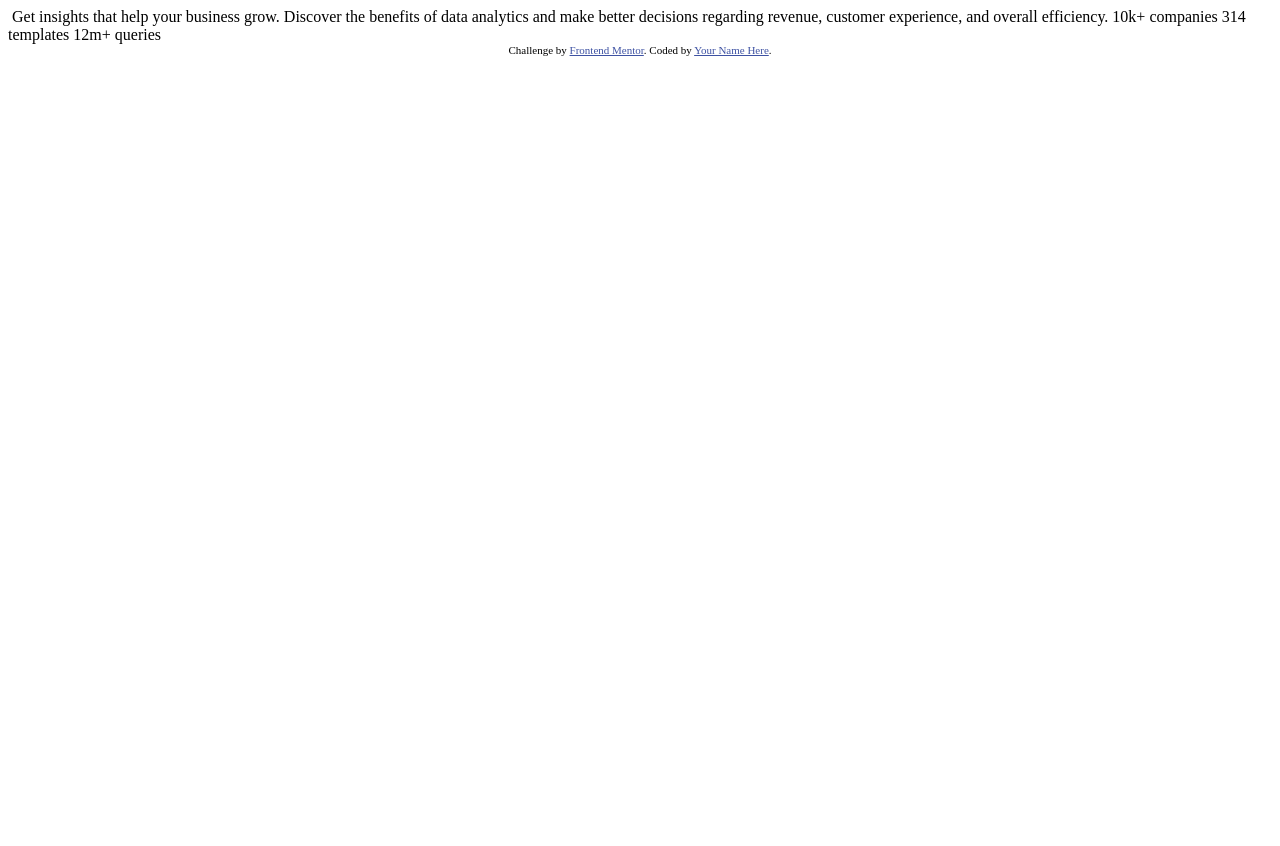
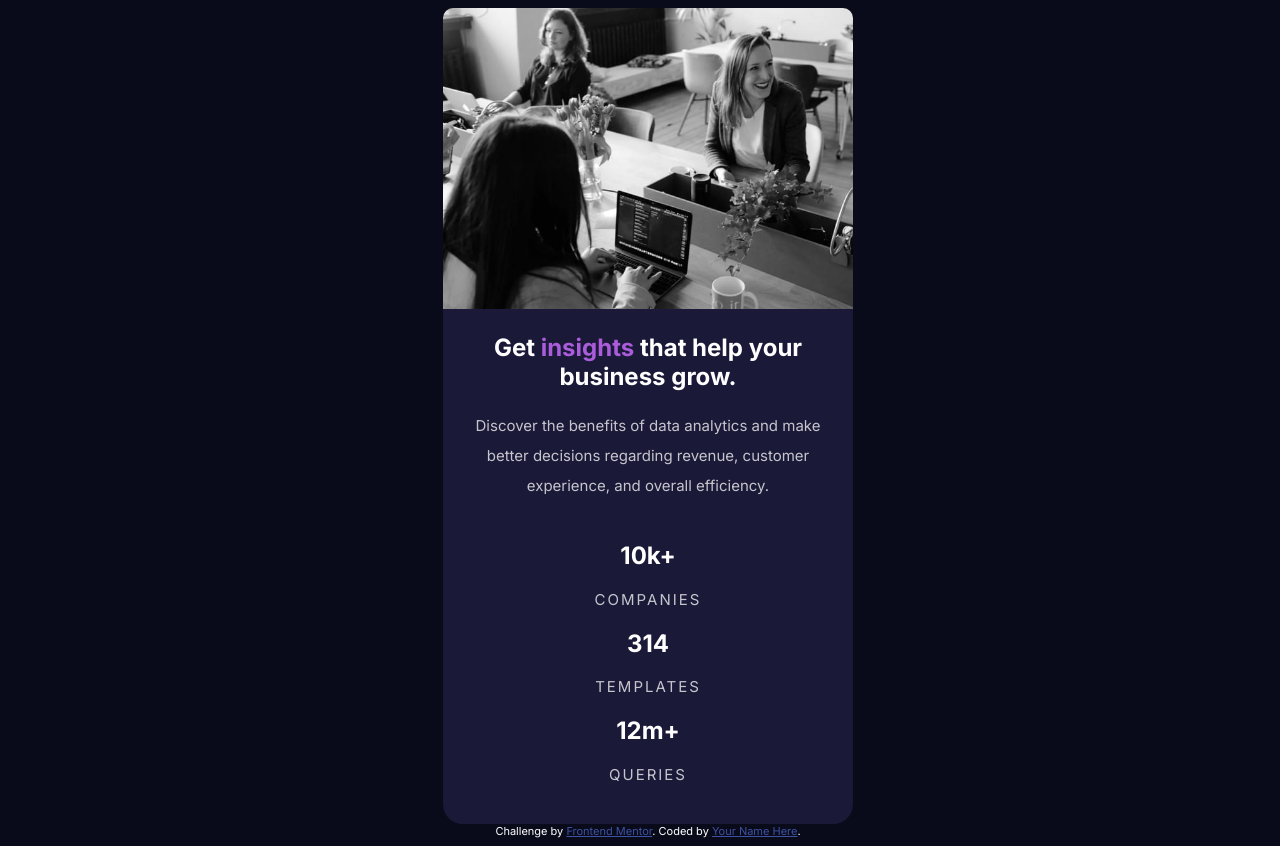
Before and after one commit to sroze1/stats-preview-card, a plain HTML site: page index.html in a window 1280 px wide. Before the commit the page ends 800 px from the top, so only its background shows below. Drawn offline with Linux system fonts and the light colour scheme.

Commit message:
“update”

```diff
--- a/index.html
+++ b/index.html
@@ -3,6 +3,8 @@
 <head>
   <meta charset="UTF-8">
   <meta name="viewport" content="width=device-width, initial-scale=1.0"> <!-- displays site properly based on user's device -->
+
+  <link rel="stylesheet" href="styles.css">
 
   <link href="https://fonts.googleapis.com/css2?family=Inter:wght@200;400&display=swap" rel="stylesheet">
   <link href="https://fonts.googleapis.com/css2?family=Inter:wght@700&display=swap" rel="stylesheet">
@@ -19,24 +21,29 @@
 </head>
 <body>
 
-<div class="container">
+  <div class="container">
+    <div class="background-image">
+      <img src="images/image-header-mobile.jpg" alt="">
+    </div>
+
+  <div class="header"> <h2>Get <span id="insights">insights</span> that help your business grow.</h2> </div>
+
+    <article class="short-p">Discover the benefits of data analytics and make better decisions regarding revenue, customer
+    experience, and overall efficiency.</article>
 
 
-  <img src="url" alt="">
-  Get insights that help your business grow.
+  <div class="numbers">
+    <h2>10k+</h2> <p>companies</p>
+    <h2>314</h2> <p>templates</p>
+    <h2>12m+</h2> <p>queries</p>
+  </div>
+</div>
 
-  Discover the benefits of data analytics and make better decisions regarding revenue, customer
-  experience, and overall efficiency.
+    <div class="attribution">
+      Challenge by <a href="https://www.frontendmentor.io?ref=challenge" target="_blank">Frontend Mentor</a>.
+      Coded by <a href="#">Your Name Here</a>.
+    </div>
 
-  10k+ companies
-  314 templates
-  12m+ queries
 
-  <div class="attribution">
-    Challenge by <a href="https://www.frontendmentor.io?ref=challenge" target="_blank">Frontend Mentor</a>.
-    Coded by <a href="#">Your Name Here</a>.
-  </div>
-
-</div>
 </body>
 </html>
--- a/styles.css
+++ b/styles.css
@@ -1,4 +1,71 @@
+:root {
+/*bg*/
+--Very-dark-blue: hsl(233, 47%, 7%);
+
+/*card-bg*/
+--Dark-desaturated-blue: hsl(244, 38%, 16%);
+
+/*accent*/
+--Soft-violet: hsl(277, 64%, 61%);
+}
+
+
 html {
 font-family: 'Inter', sans-serif;
+font-weight: 400;
+color: white;
+}
 
+body {
+    background-color: var(--Very-dark-blue);
+    width: 100vw;
+    min-height: 100vh;
+    box-sizing: border-box;
+    display: grid;
+    justify-content: center;
+    align-items: center;
 }
+
+.container {
+    grid-template-rows: 1fr repeat(3, auto);
+    background-color: var(--Dark-desaturated-blue);
+    width: 100vw;
+    max-width: 410px;
+    border-radius: 20px;
+}
+
+.background-image img {
+    width: 100%;
+    background-size: cover;
+    border-top-left-radius: 10px;
+    border-top-right-radius: 10px;
+}
+
+#insights {
+    color: var(--Soft-violet);
+}
+
+.header {
+    text-align: center;
+}
+
+article {
+    line-height: 30px;
+    text-align: center;
+    color: hsla(0, 0%, 100%, 0.75);
+    font-size: 15px;
+    margin: 10px;
+}
+
+.numbers {
+    text-align: center;
+    margin-top: 40px;
+    margin-bottom: 40px;
+}
+
+.numbers p {
+    color: hsla(0, 0%, 100%, 0.75);
+    text-transform: uppercase;
+    letter-spacing: 2px;
+    font-size: 15px;
+}
```
